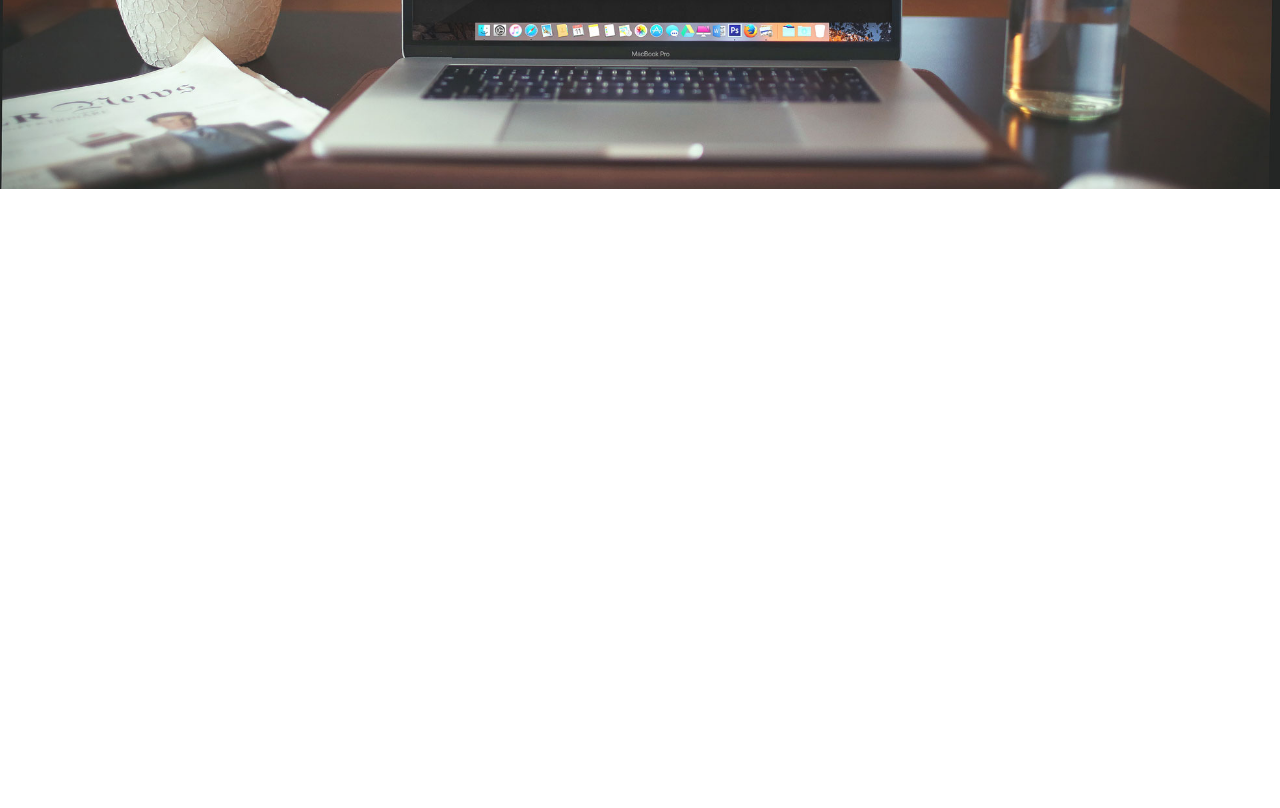
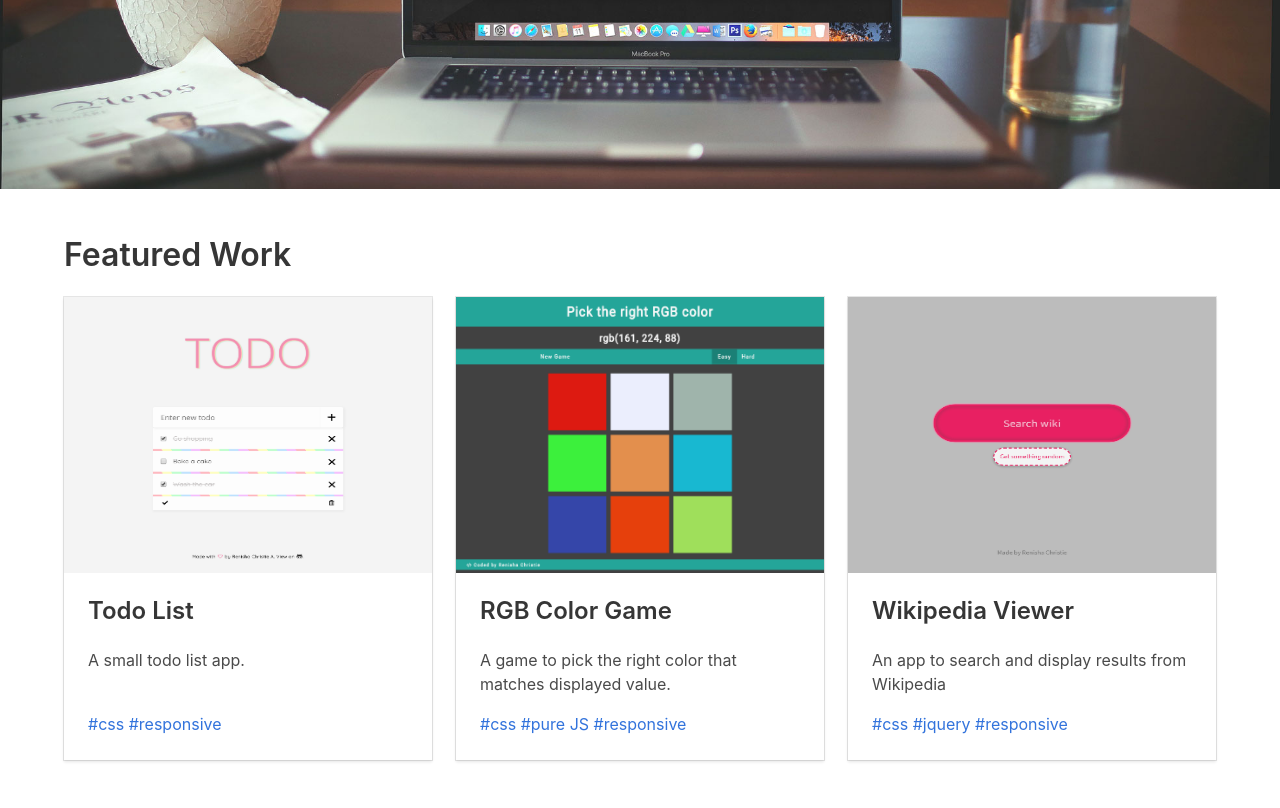
Before and after one commit to crisner/udacity-portfolio-project, a plain HTML site: page index.html in a window 1280 px wide. Shown: the part 430-1238 px from the top of the page. Before the commit the page ends 800 px from the top, so only its background shows below. Drawn offline with nearby package versions, Linux system fonts and the light colour scheme.

Commit message:
Add featured work section

```diff
--- a/css/main.css
+++ b/css/main.css
@@ -8,3 +8,7 @@
     background-position: center;
     height: 500px;
 }
+
+.card-content .content p {
+    min-height: 3rem;
+}
--- a/index.html
+++ b/index.html
@@ -29,8 +29,66 @@
         </nav>
     </header>
     <main>
+        <!-- HERO -->
         <section class="hero is-medium">
             <div class="hero-body">
+            </div>
+        </section>
+
+        <!-- FEATURED WORK -->
+        <section class="section">
+            <div class="container">
+                <h1 class="title">Featured Work</h1>
+                <div class="columns">
+                    <div class="column">
+                        <div class="card">
+                            <div class="card-image">
+                                <figure class="image is-4by3">
+                                    <a href="#"><img src="img/crisner.github.io_todo-list_.png" alt="Placeholder image"></a>
+                                </figure>
+                            </div>
+                            <div class="card-content">
+                                <p class="title is-4">Todo List</p>
+                                <div class="content">
+                                    <p>A small todo list app.</p>
+                                    <a href="#">#css</a> <a href="#">#responsive</a>
+                                </div>
+                            </div>
+                        </div>
+                    </div>
+                    <div class="column">
+                        <div class="card">
+                            <div class="card-image">
+                                <figure class="image is-4by3">
+                                    <a href="#"><img src="img/crisner.github.io_color-game_.png" alt="Placeholder image"></a>
+                                </figure>
+                            </div>
+                            <div class="card-content">
+                                <p class="title is-4">RGB Color Game</p>
+                                <div class="content">
+                                <p>A game to pick the right color that matches displayed value.</p>
+                                <a href="#">#css</a> <a href="#">#pure JS</a> <a href="#">#responsive</a>
+                                </div>
+                            </div>
+                        </div>
+                    </div>
+                    <div class="column">
+                        <div class="card">
+                            <div class="card-image">
+                                <figure class="image is-4by3">
+                                    <a href="#"><img src="img/crisner.github.io_wikipedia-viewer_ (1).png" alt="Placeholder image"></a>
+                                </figure>
+                            </div>
+                            <div class="card-content">
+                                <p class="title is-4">Wikipedia Viewer</p>
+                                <div class="content">
+                                <p>An app to search and display results from Wikipedia</p>
+                                <a href="#">#css</a> <a href="#">#jquery</a> <a href="#">#responsive</a>
+                                </div>
+                            </div>
+                        </div>
+                    </div>
+                </div>
             </div>
         </section>
     </main>
```
